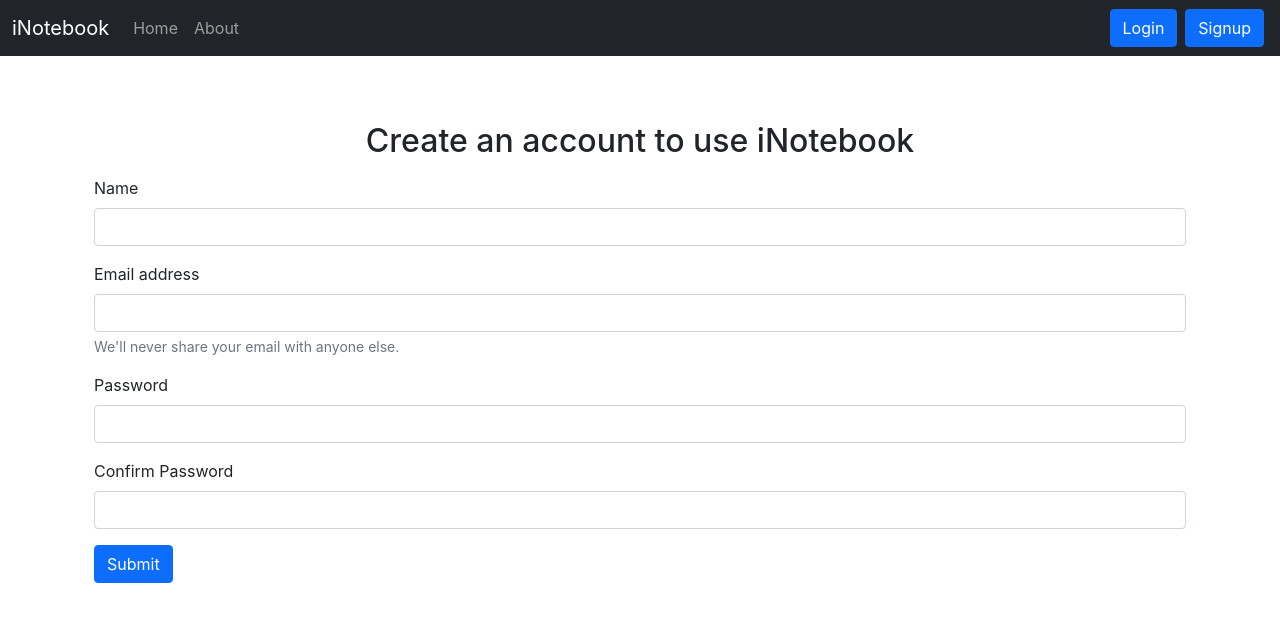
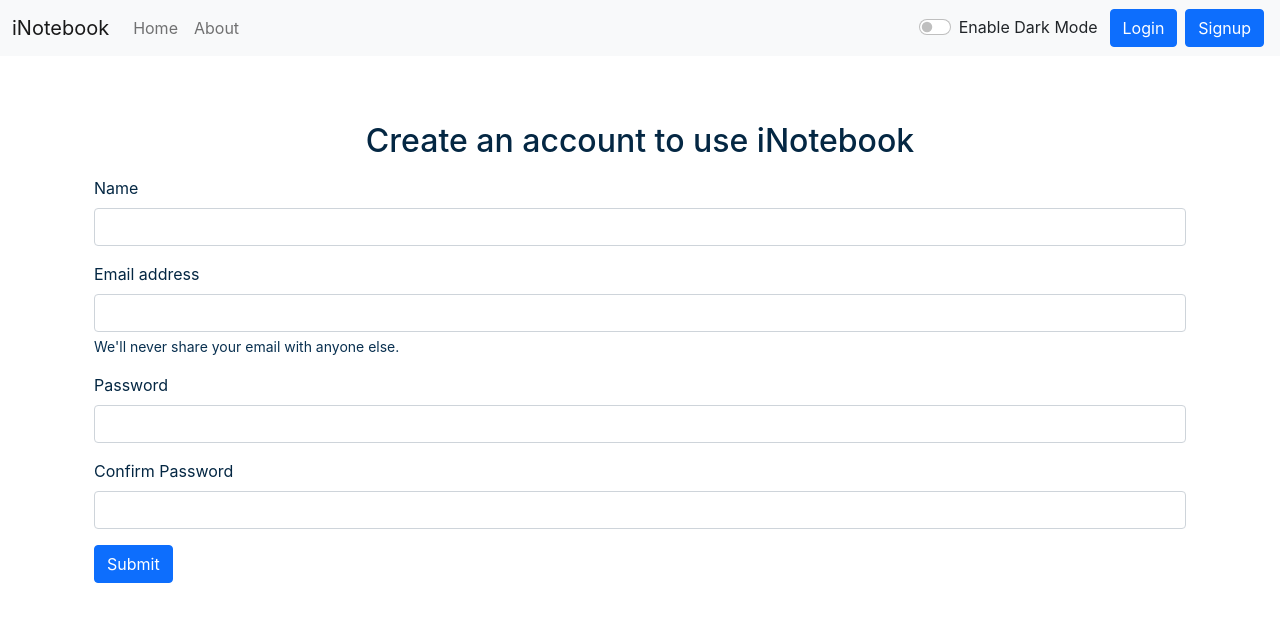
Before and after one commit to Dp20703/inotebook, a React (Create React App) app: page /signup in a window 1280 px wide. Shown: the top 622 px of the page. Built offline with nearby package versions, Linux system fonts and the light colour scheme.

Commit message:
Dark mode Added

```diff
--- a/src/App.js
+++ b/src/App.js
@@ -1,5 +1,5 @@
 import './App.css';
-import React,{useState} from "react";
+import React, { useState } from "react";
 import { BrowserRouter as Router, Routes, Route, } from "react-router-dom";
 import NoteState from './context/notes/NoteState';
 import Navbar from './components/Navbar';
@@ -10,6 +10,26 @@ import Login from './components/Login';
 import Signup from './components/Signup';
 
 function App() {
+  //For Dark and Light Mode:
+  const [mode, setMode] = useState("light");
+
+  // For Dark and Light Mode:
+  const toggleMode = () => {
+    if (mode === "light") {
+      setMode("dark");
+      document.body.style.backgroundColor = "#042743";
+      // showAlert("Dark Mode has been Enabled", 'success');
+      // document.title = 'NewsMonkey - Dark Mode';
+
+    } else {
+      setMode("light");
+      document.body.style.backgroundColor = "white";
+      // showAlert("Light Mode has been Enabled", 'success')
+      // document.title = 'NewsMonkey - Light Mode';
+
+    }
+  };
+
   //For Alert in Alert.js File
   const [alert, setAlert] = useState(null);
   const showAlert = (message, type) => {
@@ -25,14 +45,14 @@ function App() {
     <>
       <NoteState>
         <Router>
-          <Navbar showAlert={showAlert} />
-        <Alert alert={alert}/>
+          <Navbar showAlert={showAlert} mode={mode} toggleStyle={toggleMode} title="iNotebook" />
+          <Alert alert={alert} />
           <div className="container">
             <Routes>
-              <Route exact path="/" element={<Home showAlert={showAlert} />}></Route>
-              <Route exact path="/about" element={<About />}></Route>
-              <Route exact path="/login" element={<Login showAlert={showAlert} />}></Route>
-              <Route exact path="/signup" element={<Signup showAlert={showAlert}/>}></Route>
+              <Route exact path="/" element={<Home showAlert={showAlert} mode={mode}/>}></Route>
+              <Route exact path="/about" element={<About mode={mode} />}></Route>
+              <Route exact path="/login" element={<Login showAlert={showAlert} mode={mode} />}></Route>
+              <Route exact path="/signup" element={<Signup showAlert={showAlert} mode={mode} />}></Route>
             </Routes>
           </div>
         </Router>
--- a/src/components/About.js
+++ b/src/components/About.js
@@ -1,10 +1,10 @@
 import React from 'react'
 
-const About = () => {
+const About = ({ mode }) => {
 
     return (
-        <div className='container my-3'>
-            This is About page
+        <div className='container my-3' style={{ color: mode === "dark" ? "white" : "#042743", textAlign: 'center' }} >
+            <h1> This is About page</h1>
         </div>
     )
 }
--- a/src/components/Home.js
+++ b/src/components/Home.js
@@ -5,7 +5,7 @@ const Home = (props) => {
 
   return (
     <div className="container my-3">
-      <Notes showAlert={props.showAlert}/>
+      <Notes showAlert={props.showAlert} mode={props.mode}/>
     </div>
 
   )
--- a/src/components/Navbar.js
+++ b/src/components/Navbar.js
@@ -1,21 +1,21 @@
 import React from "react";
-import { Link, useLocation,useNavigate } from "react-router-dom";
+import { Link, useLocation, useNavigate } from "react-router-dom";
 
 
 const Navbar = (props) => {
-    const {showAlert}=props
-    let history=useNavigate()
-    const handleLogout=()=>{
+    const { showAlert } = props
+    let history = useNavigate()
+    const handleLogout = () => {
         localStorage.removeItem('token')
-        showAlert('Logged out Successfully','success')
+        showAlert('Logged out Successfully', 'success')
         history('/login')
     }
     let location = useLocation();
     return (
         <div>
-            <nav className="navbar fixed-top navbar-expand-lg navbar-dark bg-dark">
+            <nav className={`navbar fixed-top navbar-expand-lg navbar-${props.mode} bg-${props.mode}`}>
                 <div className="container-fluid">
-                    <Link className="navbar-brand" to="/">iNotebook</Link>
+                    <Link className="navbar-brand" to="/">{props.title}</Link>
                     <button className="navbar-toggler" type="button" data-bs-toggle="collapse" data-bs-target="#navbarSupportedContent" aria-controls="navbarSupportedContent" aria-expanded="false" aria-label="Toggle navigation">
                         <span className="navbar-toggler-icon"></span>
                     </button>
@@ -28,10 +28,24 @@ const Navbar = (props) => {
                                 <Link className={`nav-link ${location.pathname === "/about" ? "active" : ""}`} to="/about">About</Link>
                             </li>
                         </ul>
-                        {!localStorage.getItem('token')?<form className="d-flex">
+                        <div
+                            className={`form-check form-switch text-${props.mode === "light" ? "dark" : "light"} mx-2`}>
+                            <input onClick={props.toggleStyle}
+                                className="form-check-input"
+                                type="checkbox"
+                                role="switch" id="flexSwitchCheckDefault"
+                            />
+                            <label
+                                className="form-check-label"
+                                htmlFor="flexSwitchCheckDefault"
+                            >{props.mode === "dark" ? "Enable light Mode" : "Enable Dark Mode"}
+                            </label>
+
+                        </div>
+                        {!localStorage.getItem('token') ? <form className="d-flex">
                             <Link className="btn btn-primary mx-1" to="/login" role="button">Login</Link>
                             <Link className="btn btn-primary mx-1" to="/signup" role="button">Signup</Link>
-                        </form>:<button className="btn btn-primary" onClick={handleLogout}>Logout</button>}
+                        </form> : <button className="btn btn-primary" onClick={handleLogout}>Logout</button>}
                     </div>
                 </div>
             </nav>
--- a/src/components/Signup.js
+++ b/src/components/Signup.js
@@ -23,12 +23,12 @@ const Signup = (props) => {
             //save the auth token and redirect:
             // console.log(json.Authtoken)
             localStorage.setItem('token', json.Authtoken);
-            props.showAlert('Account Created Successfully','success')
+            props.showAlert('Account Created Successfully', 'success')
             history('/')
 
         }
         else {
-            props.showAlert('Invaild Details','danger')
+            props.showAlert('Invaild Details', 'danger')
         }
     }
 
@@ -37,28 +37,28 @@ const Signup = (props) => {
     }
     return (
         <div className='container mt-3'>
-        <h2 className='my-2 d-flex justify-content-center'>Create an account to use iNotebook</h2>
+            <h2 className='my-2 d-flex justify-content-center' style={{ color: props.mode === "dark" ? "white" : "#042743" }}>Create an account to use iNotebook</h2>
             <form onSubmit={handleSubmit} >
                 <div className="my-3">
-                    <label htmlFor="name" className="form-label">Name</label>
-                    <input type="text" value={name} className="form-control" name='name' id="name" aria-describedby="emailHelp" onChange={onChange} minLength={3} required />
+                    <label htmlFor="name" className="form-label" style={{ color: props.mode === "dark" ? "white" : "#042743" }}>Name</label>
+                    <input type="text" value={name} className="form-control" name='name' id="name" aria-describedby="emailHelp" onChange={onChange} minLength={3} style={{ backgroundColor: props.mode === "light" ? "white" : "rgb(9 48 80)" ,color: props.mode === "dark" ? "white" : "#042743" }} required />
 
                 </div>
                 <div className="mb-3">
-                    <label htmlFor="email" className="form-label">Email address</label>
-                    <input type="email" value={email} className="form-control" name='email' id="email" aria-describedby="emailHelp" onChange={onChange} required />
-                    <div id="emailHelp" className="form-text">We'll never share your email with anyone else.</div>
+                    <label htmlFor="email" className="form-label" style={{ color: props.mode === "dark" ? "white" : "#042743" }}>Email address</label>
+                    <input type="email" value={email} className="form-control" name='email' id="email" aria-describedby="emailHelp" onChange={onChange}  style={{ backgroundColor: props.mode === "light" ? "white" : "rgb(9 48 80)" ,color: props.mode === "dark" ? "white" : "#042743" }}  required />
+                    <div id="emailHelp" className="form-text" style={{color: props.mode === "dark" ? "white" : "rgb(9 48 80)" }}>We'll never share your email with anyone else.</div>
                 </div>
                 <div className="mb-3">
-                    <label htmlFor="password" className="form-label">Password</label>
-                    <input type="password" value={password} className="form-control" name='password' id="password" onChange={onChange} minLength={5} required />
+                    <label htmlFor="password" className="form-label" style={{ color: props.mode === "dark" ? "white" : "#042743" }}>Password</label>
+                    <input type="password" value={password} className="form-control" name='password' id="password" onChange={onChange} minLength={5} style={{ backgroundColor: props.mode === "light" ? "white" : "rgb(9 48 80)" ,color: props.mode === "dark" ? "white" : "#042743" }} required />
                 </div>
                 <div className="mb-3">
-                    <label htmlFor="cpassword" className="form-label">Confirm Password</label>
-                    <input type="password" value={cpassword} className="form-control" name='cpassword' id="cpassword" onChange={onChange} minLength={5} required />
+                    <label htmlFor="cpassword" className="form-label" style={{ color: props.mode === "dark" ? "white" : "#042743" }}>Confirm Password</label>
+                    <input type="password" value={cpassword} className="form-control" name='cpassword' id="cpassword" onChange={onChange} minLength={5}  style={{ backgroundColor: props.mode === "light" ? "white" : "rgb(9 48 80)" ,color: props.mode === "dark" ? "white" : "#042743" }} required />
                 </div>
 
-                <button type="submit" className="btn btn-primary">Submit</button>
+                <button type="submit" className="btn btn-primary" >Submit</button>
             </form>
         </div>
     )
```
Also changed, not shown: src/components/AddNote.js (+11 -11 lines), src/components/Login.js (+6 -6 lines), src/components/Noteitem.js (+12 -12 lines), src/components/Notes.js (+9 -9 lines). Lines whose indentation alone changed are shown as unchanged.
